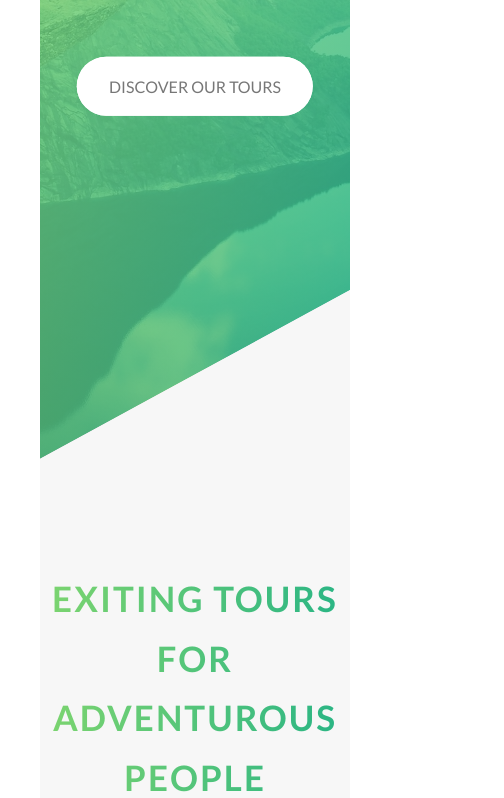
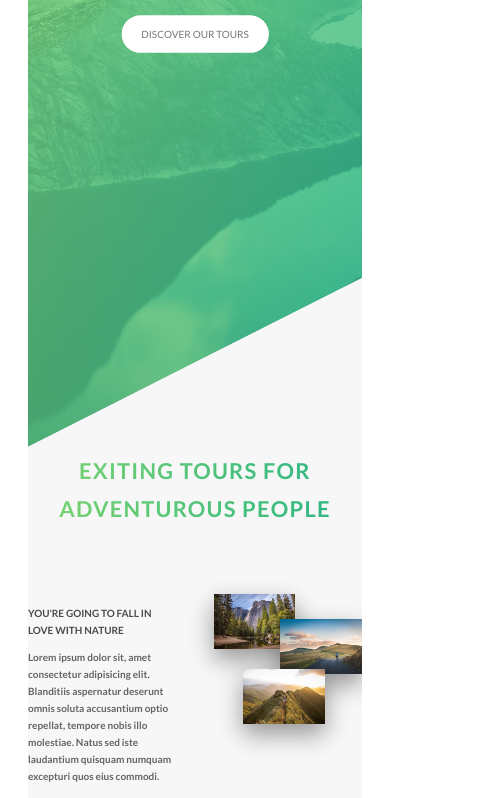
Before and after one commit to Hargent/NATOURS-v2, a website: page index.html in a window 390 px wide. Shown: the part 383-1181 px from the top of the page, 504 px wide, since content can reach past the window. Drawn offline with Linux system fonts and the light colour scheme.

Commit message:
auto-commit

```diff
--- a/Sass/abstract/_mixins.scss
+++ b/Sass/abstract/_mixins.scss
@@ -7,7 +7,7 @@
 }
 
 @mixin card-gradient($light, $dark) {
-    background: linear-Gradient(to bottom right, $light, $dark)
+    background: linear-Gradient(to bottom right, $light, $dark);
 }
 
 @mixin center-align() {
@@ -16,3 +16,41 @@
     left: 50%;
     transform: translate(-50%, -50%);
 }
+
+//media query manager
+
+/*$break point argument choices
+- phone
+- portrait
+- landscape
+- big-desktop
+
+0=>600px: phone
+600=>900px:Tablet portrait
+900=>1200px:Tablet landscape
+1200=>1800px: desktop
+1800px => +: big desktop
+*/
+
+@mixin respond($break-point) {
+    @if $break-point==phone {
+        @media (max-width: 37.5em) {
+            @content;
+        }
+    }
+    @if $break-point==portrait {
+        @media (max-width: 56.25em) {
+            @content;
+        }
+    }
+    @if $break-point==landscape {
+        @media (max-width: 75em) {
+            @content;
+        }
+    }
+    @if $break-point==big-desktop {
+        @media (min-width: 112.5em) {
+            @content;
+        }
+    }
+}
--- a/Sass/base/_base.scss
+++ b/Sass/base/_base.scss
@@ -8,7 +8,20 @@
 }
 
 html {
-    font-size: 100%;
+    // This defines the value 1rem
+    font-size: 100%; //1 rem == 16px
+    @include respond(landscape) {
+        font-size: 87.5%; //1 rem == 14px
+    }
+    @include respond(portrait) {
+        font-size: 75%; //1 rem == 12px
+    }
+    @include respond(phone) {
+        font-size: 62.5%; //1 rem == 10px
+    }
+    @include respond(big-desktop) {
+        font-size: 125%; // 1 rem ==20px
+    }
 }
 
 body {
```
Also changed, not shown: Sass/main.css.
